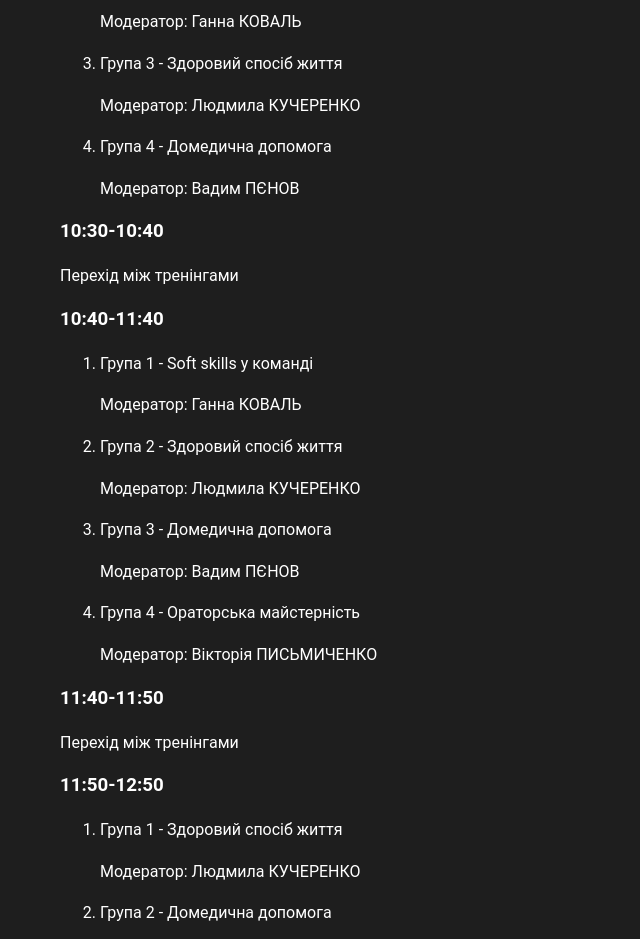
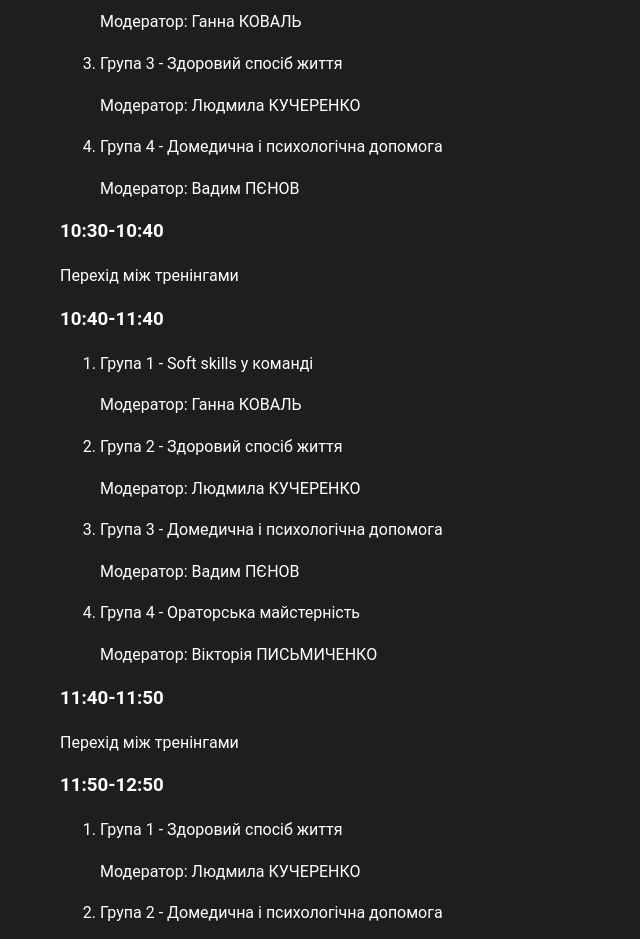
Before and after one commit to krijevskaaa/ProfactyvSchool2025, a plain HTML site: page index.html in a window 1280 px wide. Shown: the part 1600-2539 px from the top of the page, without its empty margins (0-640 px from the left). Drawn offline with Linux system fonts and the light colour scheme.

Commit message:
Update index.html

```diff
--- a/index.html
+++ b/index.html
@@ -67,7 +67,7 @@
               <li>Група 3 - Здоровий спосіб життя </li>
               <p>Модератор: Людмила КУЧЕРЕНКО</p>
 
-              <li>Група 4 - Домедична допомога </li>
+              <li>Група 4 - Домедична і психологічна допомога </li>
               <p>Модератор: Вадим ПЄНОВ</p>
             </ol>
 
@@ -81,7 +81,7 @@
               <li>Група 2 - Здоровий спосіб життя </li>
               <p>Модератор: Людмила КУЧЕРЕНКО</p>
 
-              <li>Група 3 - Домедична допомога </li>
+              <li>Група 3 - Домедична і психологічна допомога </li>
               <p>Модератор: Вадим ПЄНОВ</p>
 
               <li>Група 4 - Ораторська майстерність </li>
@@ -95,7 +95,7 @@
               <li>Група 1 - Здоровий спосіб життя </li>
               <p>Модератор: Людмила КУЧЕРЕНКО</p>
 
-              <li>Група 2 - Домедична допомога </li>
+              <li>Група 2 - Домедична і психологічна допомога </li>
               <p>Модератор: Вадим ПЄНОВ</p>
 
               <li>Група 3 - Ораторська майстерність </li>
@@ -111,7 +111,7 @@
             <p>Обід</p>
             <h3>14:00-15:00</h3>
             <ol>
-              <li>Група 1 - Домедична допомога </li>
+              <li>Група 1 - Домедична і психологічна допомога </li>
               <p>Модератор: Вадим ПЄНОВ</p>
 
               <li>Група 2 - Ораторська майстерність </li>
```
